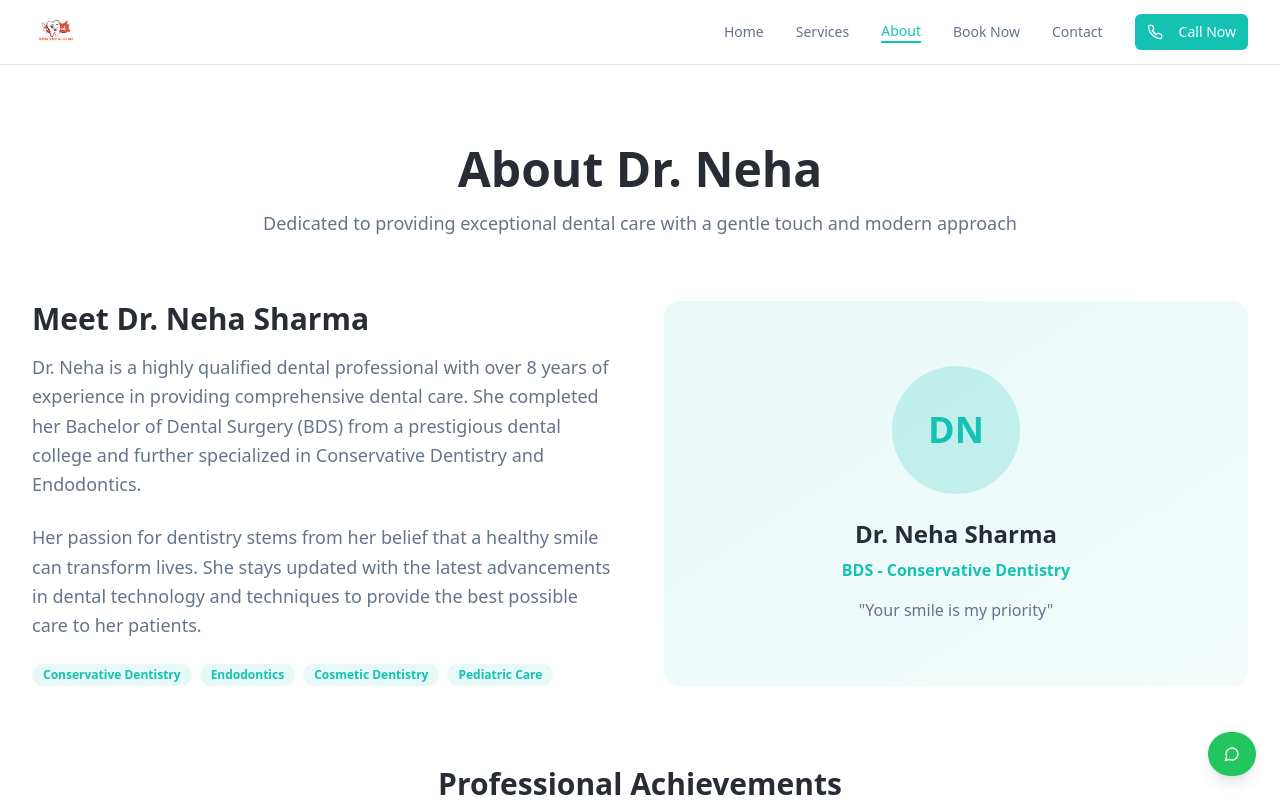
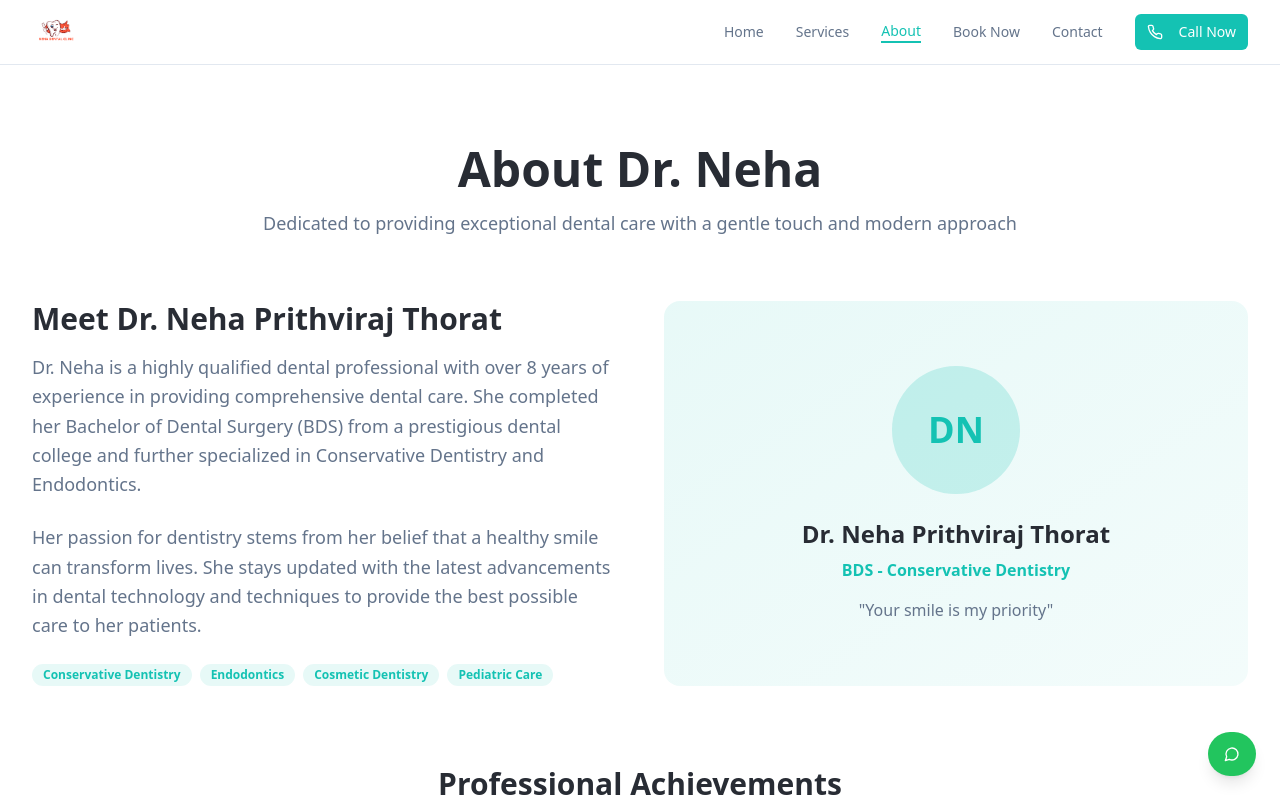
Before and after one commit to officalfynx/neha-dental-mobile-oasis, a React (Vite) app: page /about in a window 1280 px wide. Shown: the top 800 px of the page. Built offline with nearby package versions, Linux system fonts and the light colour scheme.

Commit message:
Change doctor's name
Update the doctor's name from "Dr. Neha Sharma" to "Dr. Neha Prithviraj Thorat".

```diff
--- a/src/pages/About.tsx
+++ b/src/pages/About.tsx
@@ -82,7 +82,7 @@ const About = () => {
           <div className="space-y-6">
             <div>
               <h2 className="text-3xl font-bold text-foreground mb-4">
-                Meet Dr. Neha Sharma
+                Meet Dr. Neha Prithviraj Thorat
               </h2>
               <p className="text-muted-foreground text-lg leading-relaxed mb-6">
                 Dr. Neha is a highly qualified dental professional with over 8 years of experience
@@ -110,7 +110,7 @@ const About = () => {
                 <div className="w-32 h-32 bg-primary/20 rounded-full flex items-center justify-center mx-auto mb-6">
                   <span className="text-4xl font-bold text-primary">DN</span>
                 </div>
-                <h3 className="text-2xl font-bold text-foreground mb-2">Dr. Neha Sharma</h3>
+                <h3 className="text-2xl font-bold text-foreground mb-2">Dr. Neha Prithviraj Thorat</h3>
                 <p className="text-primary font-semibold mb-4">BDS - Conservative Dentistry</p>
                 <p className="text-muted-foreground">
                   "Your smile is my priority"
```
